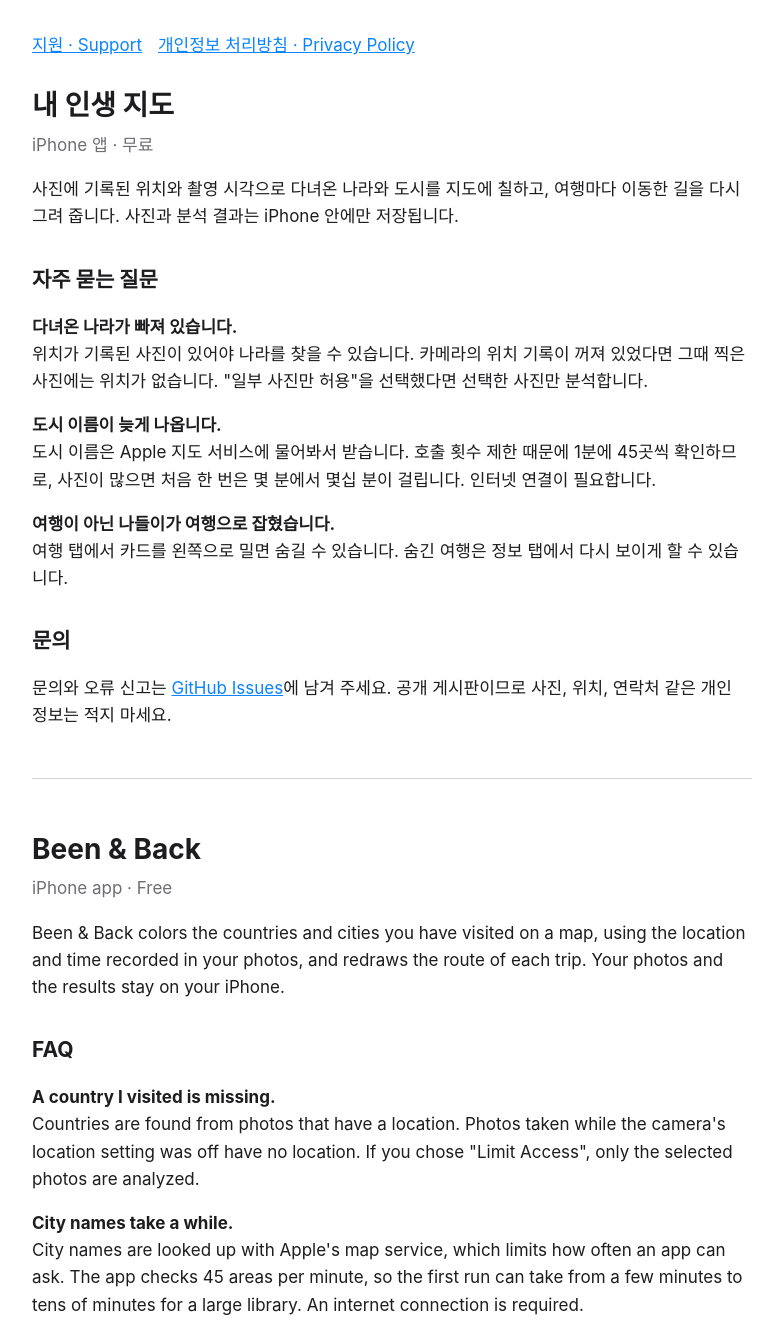
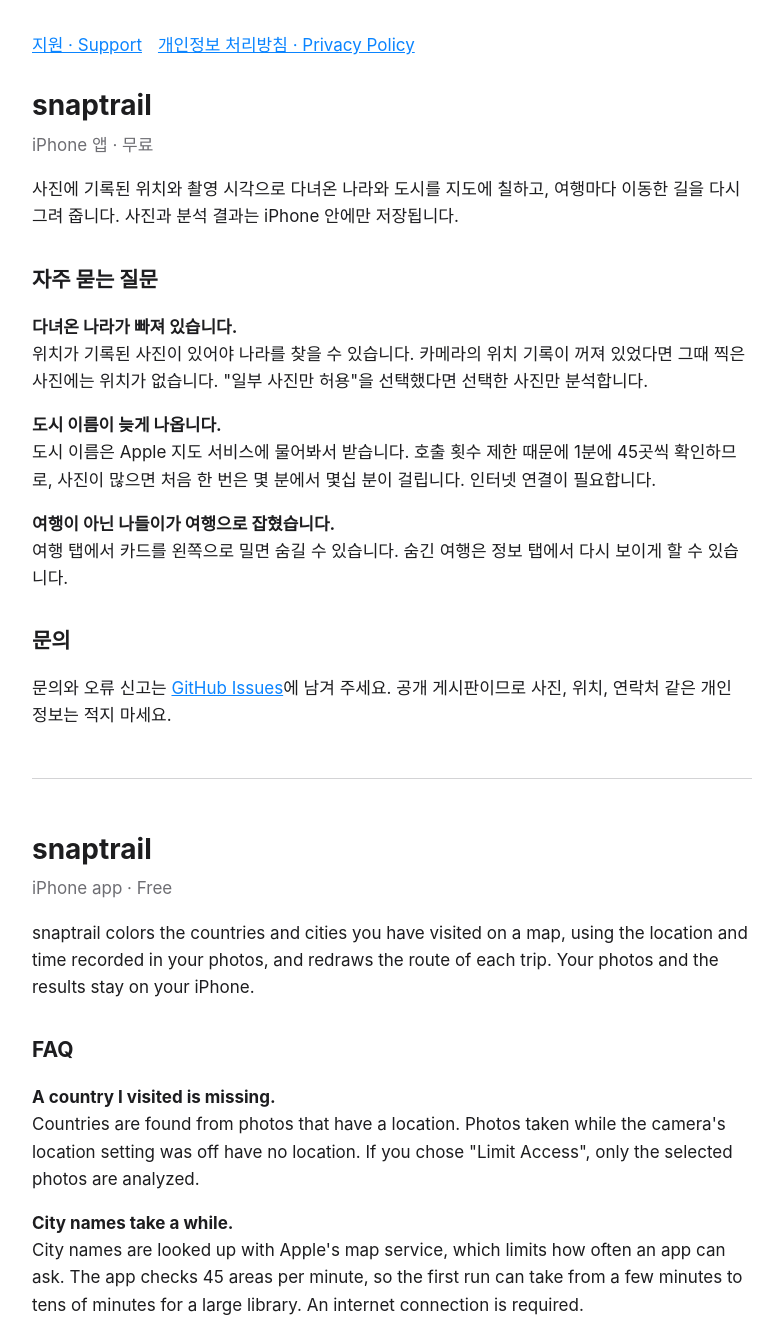
Before and after one commit to wooklab/snaptrail-support, a plain HTML site: page index.html in a window 1280 px wide. Shown: the top 1322 px of the page, without its empty margins (248-1026 px from the left). Drawn offline with Linux system fonts and the light colour scheme.

Commit message:
Rename the app to snaptrail
Co-Authored-By: Claude Opus 5.5 <noreply@anthropic.com>

```diff
--- a/index.html
+++ b/index.html
@@ -3,14 +3,14 @@
 <head>
 <meta charset="utf-8">
 <meta name="viewport" content="width=device-width, initial-scale=1">
-<title>내 인생 지도 (Been &amp; Back) 지원</title>
+<title>snaptrail 지원</title>
 <link rel="stylesheet" href="style.css">
 </head>
 <body>
 <main>
 <nav><a href="index.html">지원 · Support</a><a href="privacy.html">개인정보 처리방침 · Privacy Policy</a></nav>
 
-<h1>내 인생 지도</h1>
+<h1>snaptrail</h1>
 <p class="meta">iPhone 앱 · 무료</p>
 <p>사진에 기록된 위치와 촬영 시각으로 다녀온 나라와 도시를 지도에 칠하고, 여행마다 이동한 길을 다시 그려 줍니다. 사진과 분석 결과는 iPhone 안에만 저장됩니다.</p>
 
@@ -27,9 +27,9 @@
 
 <hr>
 
-<h1 lang="en">Been &amp; Back</h1>
+<h1 lang="en">snaptrail</h1>
 <p class="meta" lang="en">iPhone app · Free</p>
-<p lang="en">Been &amp; Back colors the countries and cities you have visited on a map, using the location and time recorded in your photos, and redraws the route of each trip. Your photos and the results stay on your iPhone.</p>
+<p lang="en">snaptrail colors the countries and cities you have visited on a map, using the location and time recorded in your photos, and redraws the route of each trip. Your photos and the results stay on your iPhone.</p>
 
 <h2 lang="en">FAQ</h2>
 <p lang="en"><strong>A country I visited is missing.</strong><br>
```
Also changed, not shown: privacy.html (+3 -3 lines), 1 other file.
